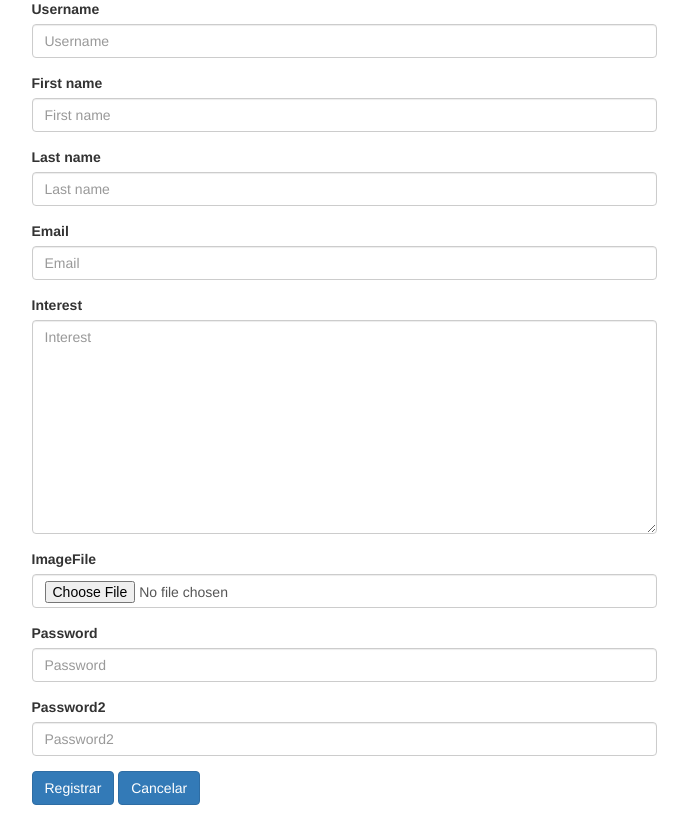
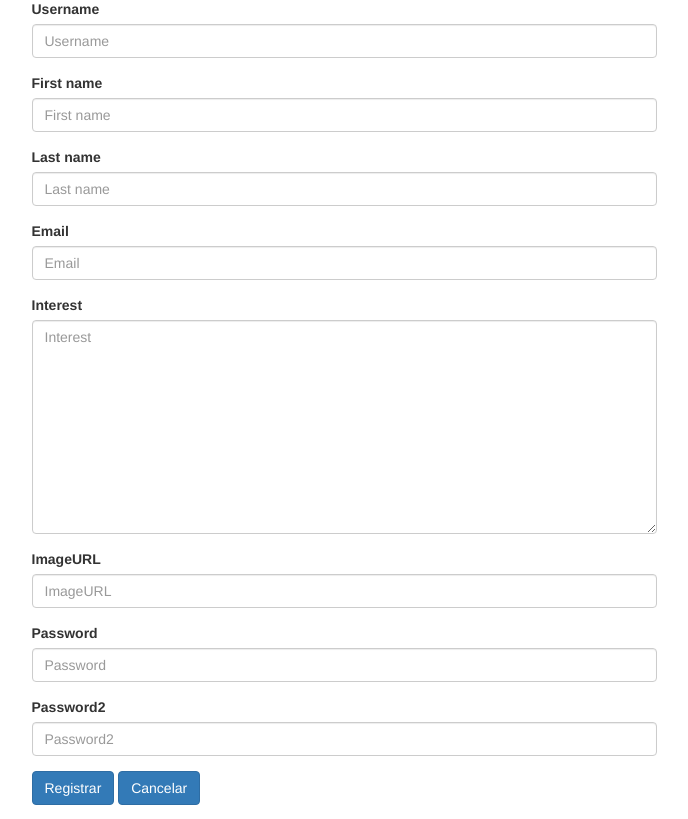
Before and after one commit to pcastellanosandes/Especies, a Django app: page /polls/addUser/ in a window 1280 px wide. Shown: the part 114-933 px from the top of the page, without its empty margins (296-984 px from the left). Run offline with Django 3.2, Linux system fonts and the light colour scheme; some libraries are stand-ins or nearby versions.

Commit message:
update models to use image's url instead file

```diff
--- a/polls/models.py
+++ b/polls/models.py
@@ -9,7 +9,7 @@ from django.forms import ModelForm
 
 class Profile(models.Model):
     user = models.OneToOneField(User, on_delete=models.CASCADE, primary_key=True)
-    imageFile = models.ImageField(upload_to='images', null=True)
+    imageURL = models.CharField(max_length=1000, null=True)
     interest = models.TextField(max_length=1000, null=True)
 
     def __str__(self):  # __unicode__ for Python 2
@@ -32,7 +32,7 @@ class Specie(models.Model):
     name = models.CharField(max_length=50, default="")
     scientificName = models.CharField(max_length=50, null=True)
     description = models.CharField(max_length=1000, null=True)
-    imageFile = models.ImageField(upload_to='images', null=True)
+    imageURL = models.CharField(max_length=1000, null=True)
     taxonomic_classification = models.CharField(max_length=50, null=True)
     category = models.ForeignKey(Category, on_delete=models.CASCADE, null=True)
 
@@ -52,7 +52,7 @@ class UserForm(ModelForm):
 
     class Meta:
         model = Profile
-        fields = ['username', 'first_name', 'last_name', 'email', 'interest', 'imageFile', 'password', 'password2']
+        fields = ['username', 'first_name', 'last_name', 'email', 'interest', 'imageURL', 'password', 'password2']
 
     def clean_username(self):
         """Comprueba que no exista un username igual en la bd"""
--- a/polls/templates/polls/index.html
+++ b/polls/templates/polls/index.html
@@ -45,7 +45,7 @@
             <div class="col-md-4 col-sm-6 col-lg-3 well">
                 <h3>{{specie.name}} ({{specie.scientificName}})</h3>
                 <a href="{%url 'images:specieInformation' id_specie=specie.pk%}">
-                    <img class ="img-responsive" src="/{{specie.imageFile}}"/>
+                    <img class ="img-responsive" src="{{specie.imageURL}}"/>
                 </a>
             </div>
          {% endfor %}
--- a/polls/templates/polls/registro.html
+++ b/polls/templates/polls/registro.html
@@ -19,7 +19,7 @@
         </div>
 
 
-        <form action="" method="post" enctype="multipart/form-data">
+        <form action="" method="post">
             {% csrf_token %}
             {% bootstrap_form form %}
             {% buttons %}
--- a/polls/templates/polls/specie_information.html
+++ b/polls/templates/polls/specie_information.html
@@ -14,7 +14,7 @@
 <table width="100%">
     <tr>
         <th>
-            <img class ="img-responsive" style="margin: auto;" src="/{{specie.imageFile}}"/>
+            <img class ="img-responsive" style="margin: auto;" src="{{specie.imageURL}}"/>
         </th>
         <th>
             <h1>{{specie.name}}</h1>
--- a/polls/views.py
+++ b/polls/views.py
@@ -21,7 +21,7 @@ def index(request):
 def add_user_view(request):
     # Si es POST
     if request.method == 'POST':
-        form = UserForm(request.POST, request.FILES)
+        form = UserForm(request.POST)
         if form.is_valid():
             cleaned_data = form.cleaned_data
 
@@ -31,7 +31,7 @@ def add_user_view(request):
             last_name = cleaned_data.get('last_name')
             email = cleaned_data.get('email')
             interest = cleaned_data.get('interest')
-            image_file = form.cleaned_data['imageFile']
+            image_url = form.cleaned_data['imageURL']
 
             user = User.objects.create_user(username=username,
                                             password=password,
@@ -39,7 +39,7 @@ def add_user_view(request):
                                             last_name=last_name,
                                             email=email)
 
-            profile = Profile(user=user, interest=interest, imageFile=image_file)
+            profile = Profile(user=user, interest=interest, imageURL=image_url)
             profile.save()
 
             return HttpResponseRedirect(reverse('images:index'))
```
